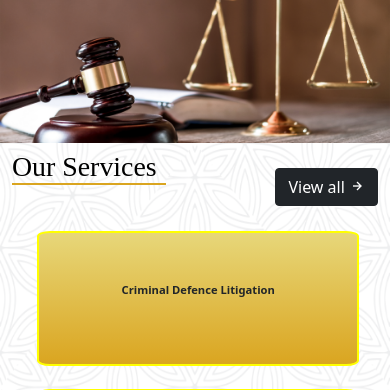
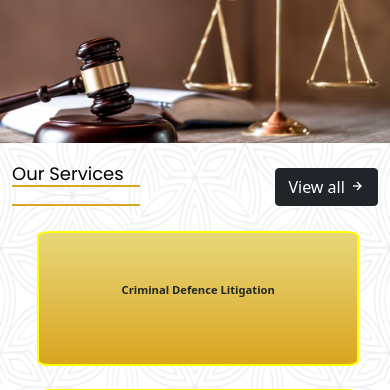
Before and after one commit to AtishKumar98/VBB_LAW_FIRM, a Django app: page / in a window 390 px wide. Shown: the part 78-468 px from the top of the page. Run offline with Django 4.2, Linux system fonts and the light colour scheme; parts of the project's set-up code (start-up, migrations or seed data) failed here and were passed over; some libraries are stand-ins or nearby versions.

Commit message:
Commit_forIndex3

```diff
--- a/static/css/index.css
+++ b/static/css/index.css
@@ -102,6 +102,7 @@ body{
   width: 20%;
   font-family: 'Poppins', sans-serif;
   font-size: 40%;
+  color: black; margin-top: 4%;  border-bottom: 2px solid goldenrod;
 }
 
 .quote_section {
@@ -372,9 +373,18 @@ body{
   }
 
   .heading_services {
-    width: 42%;
-    font-family: 'Times New Roman', Times, serif;
+    width: 35%;
+    font-size: medium !important;
+    font-family: 'Poppins', sans-serif;
   }
+
+  .heading_services h1 {
+
+    font-size: large;
+  }
+
+
+
   .heading_quote h1{
     font-size: large;
   }
```
